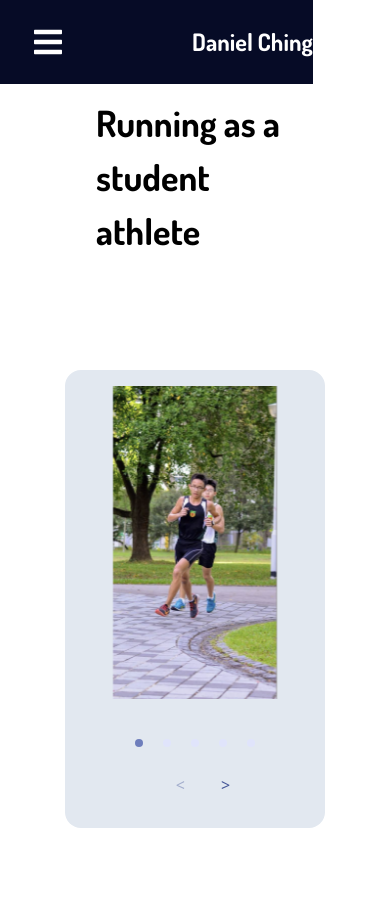
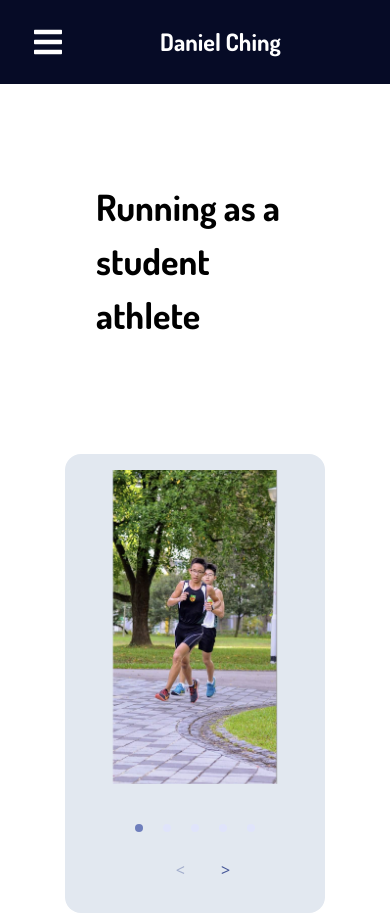
Before and after one commit to danielcwq/personal-website-current-build, a React (Create React App) app: page /running in a window 390 px wide. Shown: the top 913 px of the page. Built offline with nearby package versions, Linux system fonts and the light colour scheme.

Commit message:
Added styling changes to mobile

```diff
--- a/src/components/Navigation.js
+++ b/src/components/Navigation.js
@@ -114,7 +114,7 @@ export default function Navigation(){
                             <Link to='#' className='menu-bars'>
                                 <FaIcons.FaBars onClick={showSidebar} />
                             </Link>
-                            <div className = 'text-2xl text-center ml-32'>
+                            <div className = 'text-2xl text-center ml-24'>
 
                             Daniel Ching
                             </div>
--- a/src/components/running.js
+++ b/src/components/running.js
@@ -48,8 +48,8 @@ const Carousel = () => (
 function Running() {
     return(
         <div>
-            <div className = 'z-10 fixed'>
-                <Navigation/>
+             <div className = 'z-10'>
+                <Navigation />
             </div>
             <div>
 
@@ -149,7 +149,7 @@ function Running() {
 
                 <div className = "flex justify-center">
                     <h2 className = 'w-4/5 md:max-w-xl mx-auto text-3xl text-center font-dosis font-extrabold text-justify mt-4 flex items-center justify-around text-white'>
-                        My Running Shoe Matrix 👟
+                        My Running Shoe Matrix
                     </h2>
 
                 </div>
```
